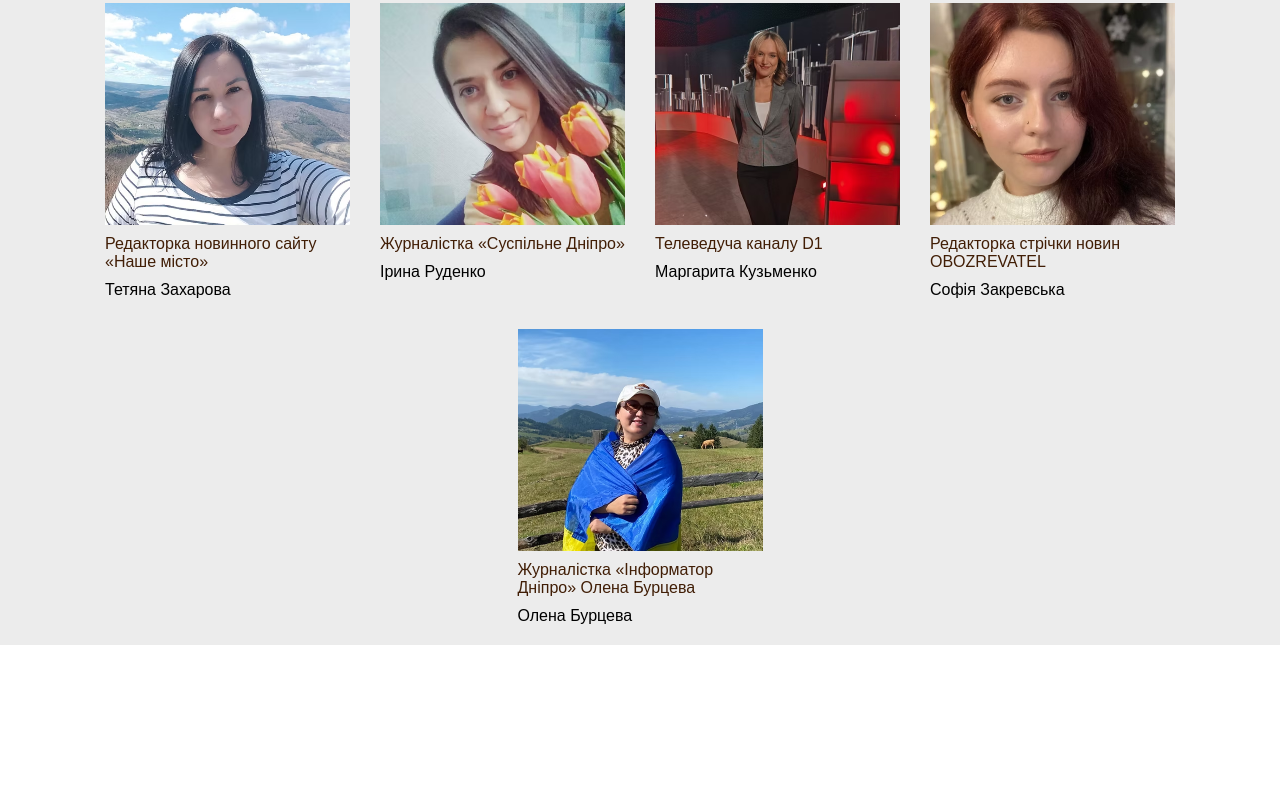
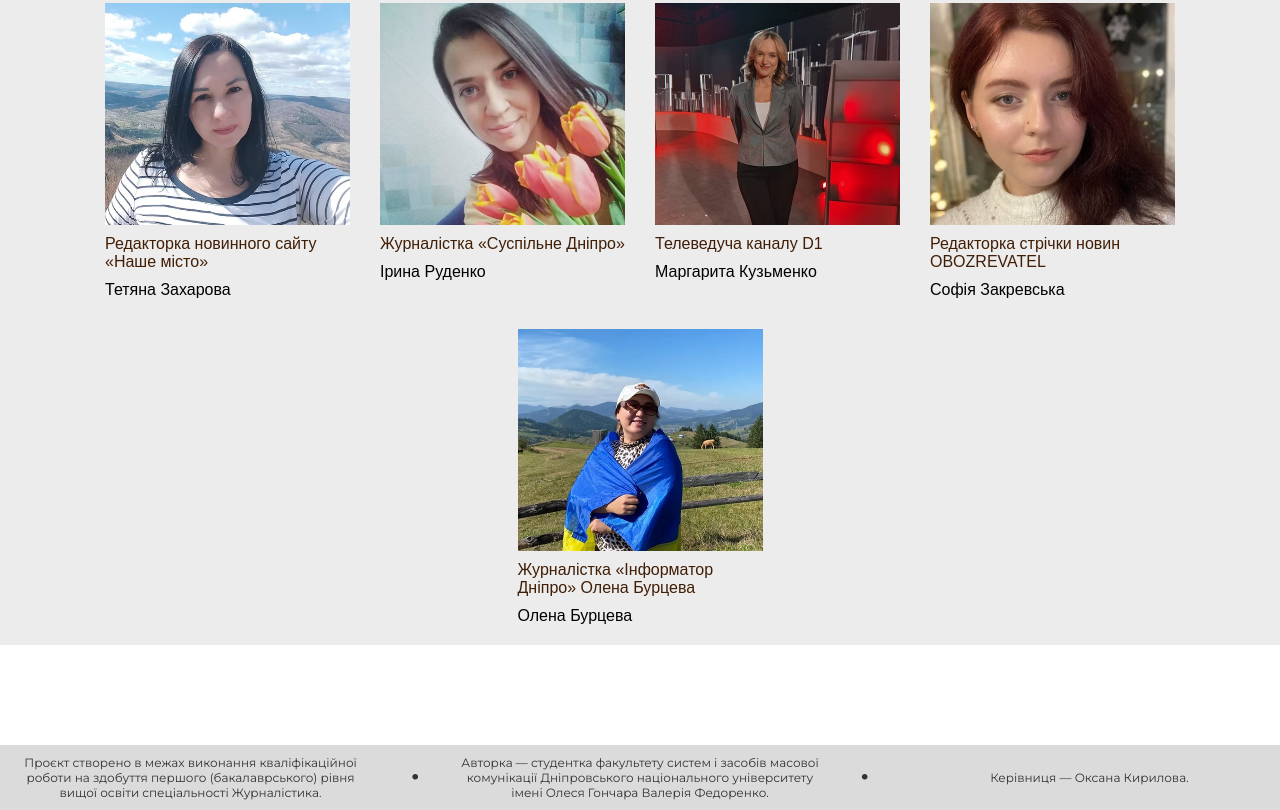
Before and after one commit to lera-fedorenko/lera-fedorenko.github.io, a plain HTML site: page index.html in a window 1280 px wide. Shown: the part 2345-3155 px from the top of the page. Before the commit the page ends 3090 px from the top, so only its background shows below. Drawn offline with Linux system fonts and the light colour scheme.

Commit message:
Add footer.

```diff
--- a/base.css
+++ b/base.css
@@ -231,3 +231,44 @@ p {
     display: flex;
     flex-direction: row-reverse;
 }
+
+footer {
+    width: 100%;
+    background-color: #dbdbdb;
+    color: #333;
+    padding-top: .5rem;
+    padding-bottom: .5rem;
+}
+
+.footer-content {
+    display: flex;
+    flex-direction: row;
+    justify-content: center;
+    align-items: center;
+    gap: 20px;
+    text-align: center;
+}
+
+.footer-block {
+    flex: 1 1;
+    max-width: 400px;
+    padding: 0 10px;
+    font-size: 12px;
+    font-family: montserrat;
+}
+
+.footer-separator {
+    display: inline;
+    font-size: 24px;
+    margin: 0 10px;
+}
+
+@media (max-width: 768px) {
+    .footer-content {
+        flex-direction: column;
+    }
+
+    .footer-separator {
+        display: none;
+    }
+}
--- a/index.html
+++ b/index.html
@@ -259,6 +259,17 @@
             </div>
         </div>
     </div>
+    <footer>
+        <div class="footer-content">
+            <div class="footer-block">Проєкт створено в межах виконання кваліфікаційної роботи на здобуття першого
+                (бакалаврського) рівня вищої освіти спеціальності Журналістика.</div>
+            <div class="footer-separator">•</div>
+            <div class="footer-block">Авторка — студентка факультету систем і засобів масової комунікації Дніпровського
+                національного університету імені Олеся Гончара Валерія Федоренко.</div>
+            <div class="footer-separator">•</div>
+            <div class="footer-block">Керівниця — Оксана Кирилова.</div>
+        </div>
+    </footer>
     <script src="script.js"></script>
 </body>
 
```
Also changed, not shown: page2.html (+11 -0 lines), page3.html (+11 -0 lines), page4.html (+11 -20 lines).
